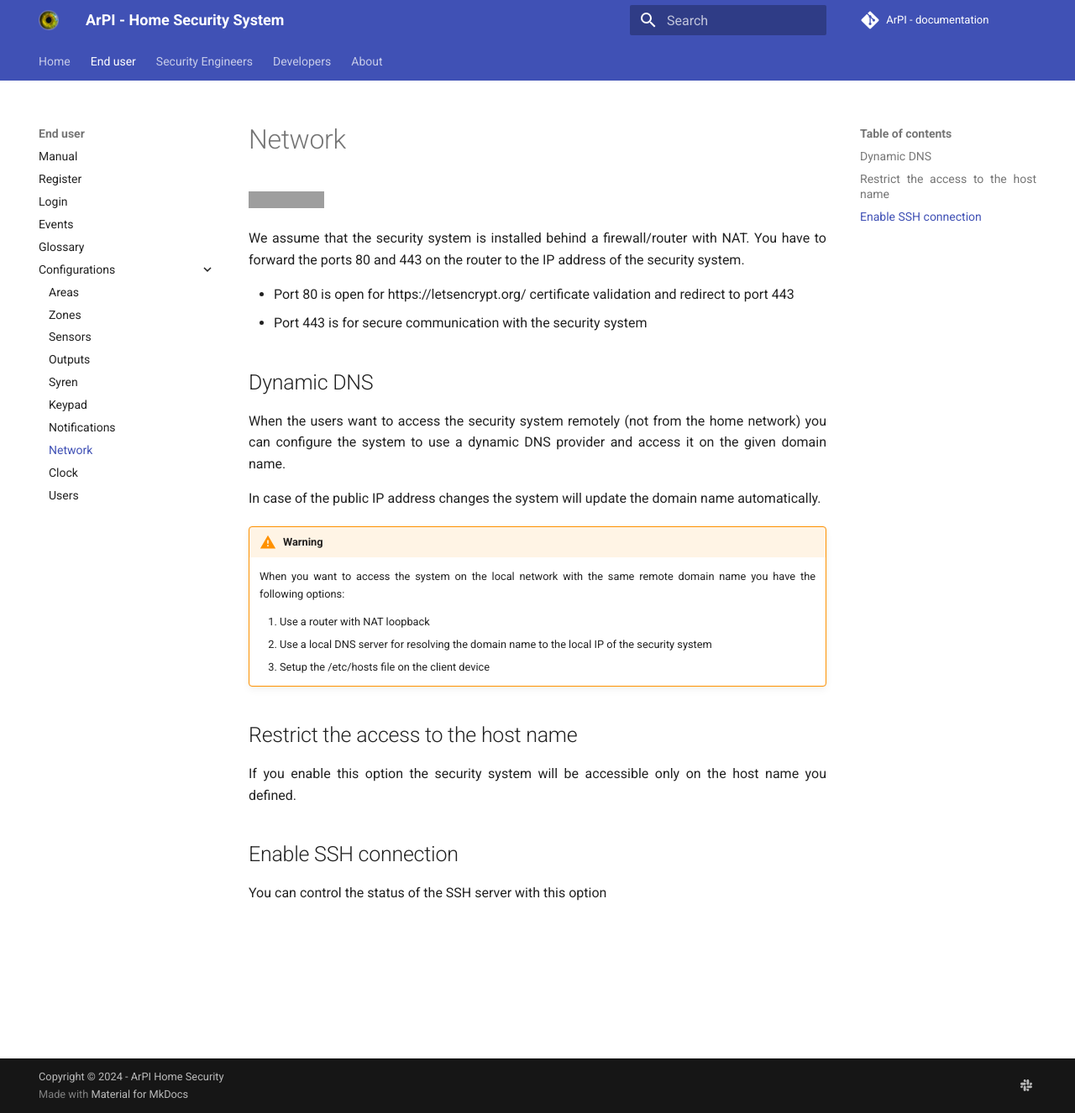
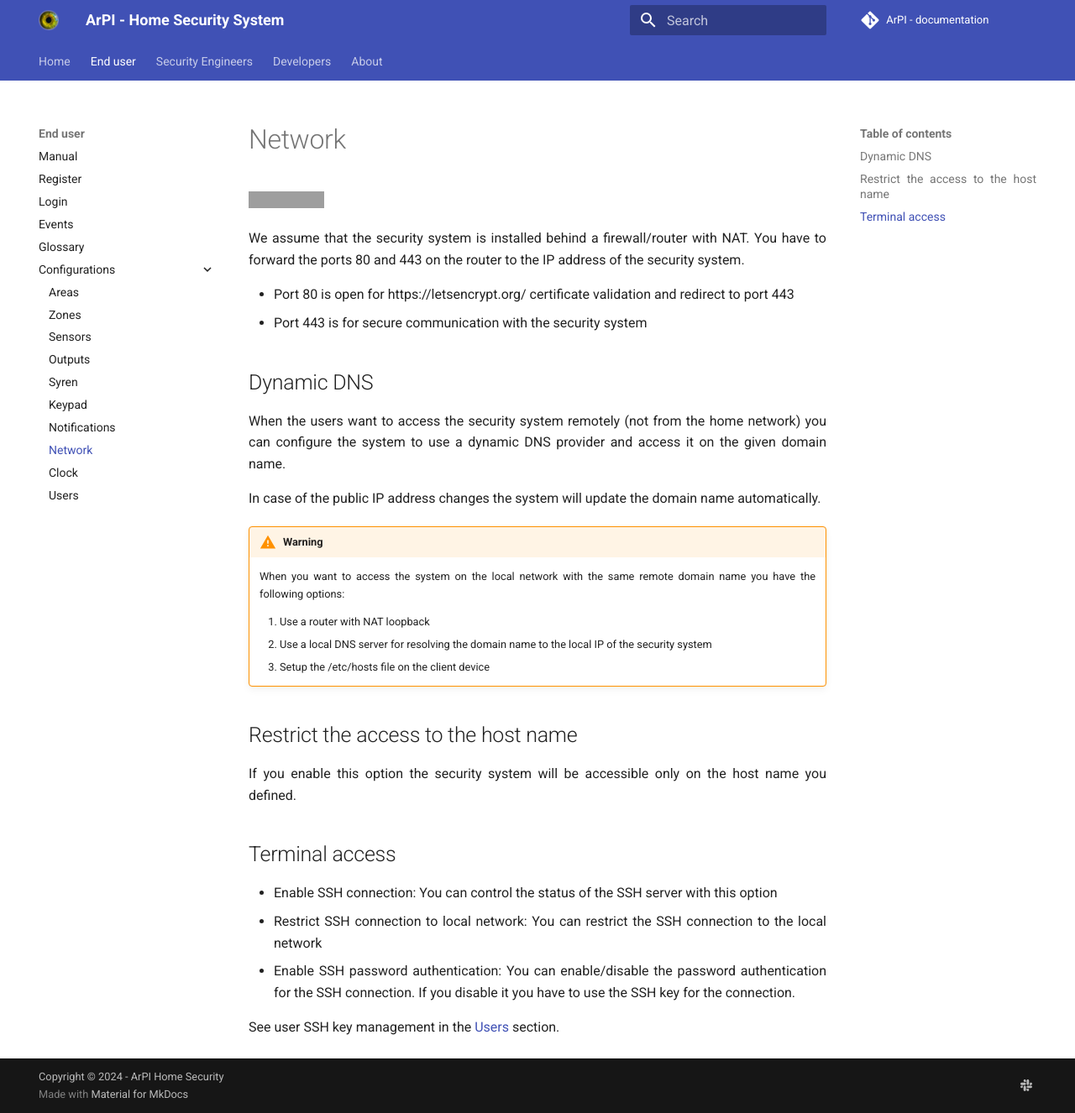
Before and after one commit to ArPIHomeSecurity/arpi_documentation, an MkDocs documentation site: the page built from docs/end_users/network.md, in a window 1280 px wide and 1326 px high. Shown: the whole window at 84% size. Built offline with MkDocs 1.6.1 and Material for MkDocs 9.7.7, drawn with Linux system fonts in a browser that asks for light colours; comment, search, counter and statistics services are not loaded; grey boxes are pictures that could not be loaded.

Commit message:
SSH connection

```diff
--- a/docs/end_users/network.md
+++ b/docs/end_users/network.md
@@ -29,6 +29,11 @@ automatically.
 If you enable this option the security system will be accessible only on the
 host name you defined.
 
-## Enable SSH connection
+## Terminal access
 
-You can control the status of the SSH server with this option
+* Enable SSH connection: You can control the status of the SSH server with this option
+* Restrict SSH connection to local network: You can restrict the SSH connection to the local network
+* Enable SSH password authentication: You can enable/disable the password authentication for the SSH
+connection. If you disable it you have to use the SSH key for the connection.
+
+See user SSH key management in the [Users](users.md/#ssh-keys) section.
--- a/mkdocs.yml
+++ b/mkdocs.yml
@@ -71,6 +71,7 @@ nav:
         - Restore access: security_engineers/restore_access.md
         - Reset database: security_engineers/reset_database.md
         - Generate hash: security_engineers/generate_hash.md
+        - SSH: security_engineers/ssh.md
         - System logs: security_engineers/system_logs.md
 
     - Developers:
```
Also changed, not shown: docs/developers/installation.md (+1 -1 lines), docs/end_users/users.md (+6 -0 lines), docs/security_engineers/ssh.md (added, +15 -0 lines).
